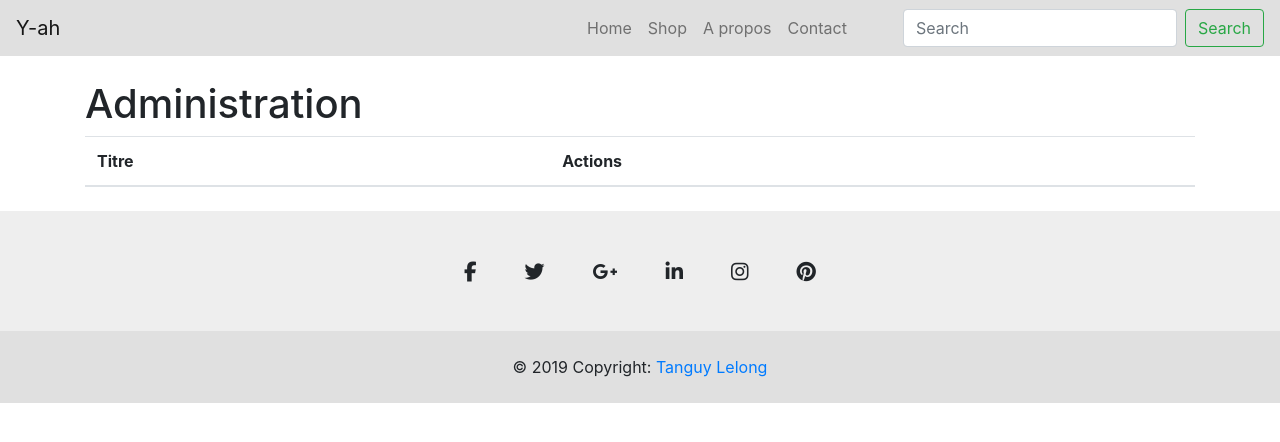
After one commit to Tanguy06/Y-ah, a Symfony app: template Ecommerce/templates/admin/property/index.html.twig in a window 1280 px wide. The commit adds this page. Shown: the top 442 px of the page. Run offline with Twig, Linux system fonts and the light colour scheme; the template is opened without the code that fills it, so the values that code supplies are empty; some libraries are stand-ins or nearby versions.

Commit message:
Création page "edit" et integration formulaire

```diff
--- /dev/null
+++ b/Ecommerce/templates/admin/property/index.html.twig
@@ -0,0 +1,24 @@
+{% extends 'base.html.twig' %}
+
+{% block title 'Administration' %}
+
+{% block body %}
+    <div class="container mt-4 mb-4">
+        <h1>Administration</h1>
+
+        <table class="table table-striped">
+            <thead>
+            <th>Titre</th>
+            <th>Actions</th>
+            </thead>
+            <tbody>
+            {% for property in properties %}
+            <tr>
+                <td>{{ property.name }}</td>
+                <td><a href="{{ path('admin.property.edit', {id: property.id}) }}" class="btn btn-secondary">Editer</a></td>
+            </tr>
+            {% endfor %}
+            </tbody>
+        </table>
+    </div>
+{% endblock %}
--- a/Ecommerce/templates/footer.html.twig
+++ b/Ecommerce/templates/footer.html.twig
@@ -1,5 +1,5 @@
 <!-- Footer -->
-<footer class="page-footer font-small bg-light sticky-bottom text-center darken-3">
+    <footer class="page-footer font-small text-center darken-3" style="background-color: #eeeeee ;">
 
     <!-- Footer Elements -->
     <div class="container">
@@ -9,7 +9,7 @@
 
             <!-- Grid column -->
             <div class="col-md-12 py-5">
-                <div class=" flex-center">
+                <div class=" d-flex justify-content-center">
 
                     <!-- Facebook -->
                     <a class="fb-ic">
@@ -44,9 +44,8 @@
 
     </div>
     <!-- Footer Elements -->
-    <hr>
     <!-- Copyright -->
-    <div class="footer-copyright text-center bg-light py-3">© 2018 Copyright:
+    <div class="footer-copyright text-center  py-4" style="background-color: #e0e0e0  ;">© 2019  Copyright:
         <a href="#"> Tanguy Lelong</a>
     </div>
     <!-- Copyright -->
--- a/Ecommerce/templates/header.html.twig
+++ b/Ecommerce/templates/header.html.twig
@@ -1,4 +1,4 @@
-<nav class="navbar navbar-expand-lg navbar-light sticky-top bg-light">
+<nav class="navbar navbar-expand-lg navbar-light sticky-top " style="background-color: #e0e0e0;">
     <a class="navbar-brand" href="{{ path('home') }}">Y-ah</a>
     <button class="navbar-toggler" type="button" data-toggle="collapse" data-target="#navbarSupportedContent" aria-controls="navbarSupportedContent" aria-expanded="false" aria-label="Toggle navigation">
         <span class="navbar-toggler-icon"></span>
```
Also changed, not shown: Ecommerce/src/Controller/Admin/AdminPropertyController.php (+19 -0 lines), Ecommerce/src/Form/PropertyType.php (added, +29 -0 lines), Ecommerce/templates/admin/property/edit.html.twig (added, +11 -0 lines), Ecommerce/templates/shop/index.html.twig (+4 -4 lines), Ecommerce/templates/admin/index.html.twig (deleted).
